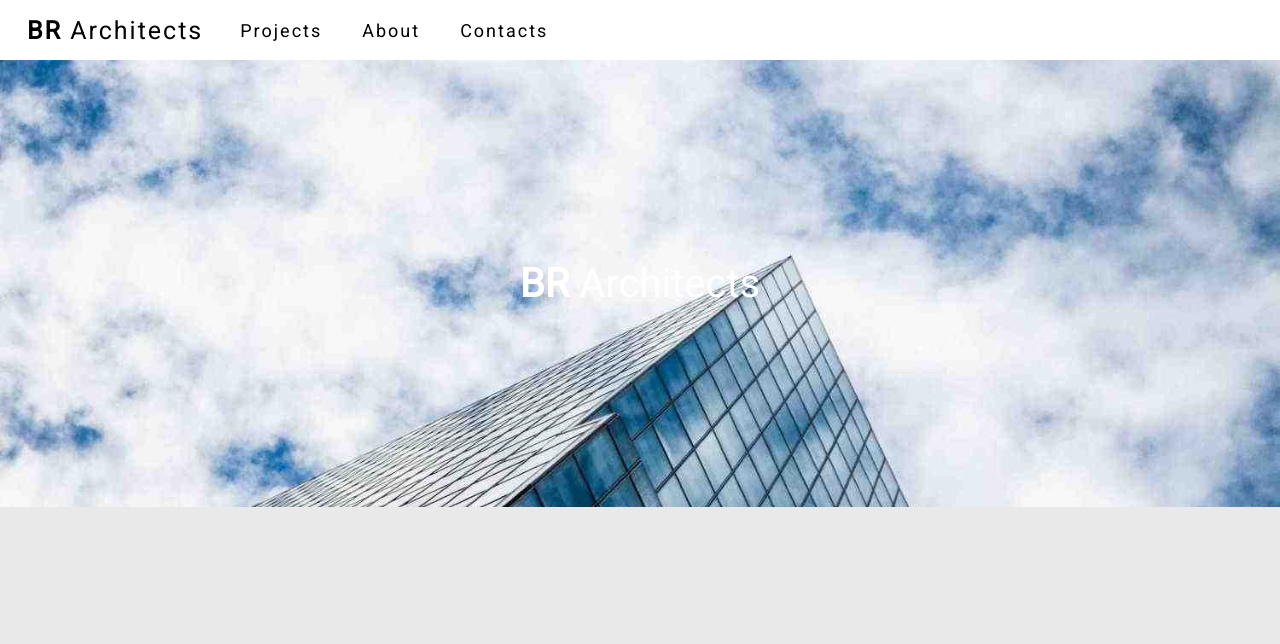
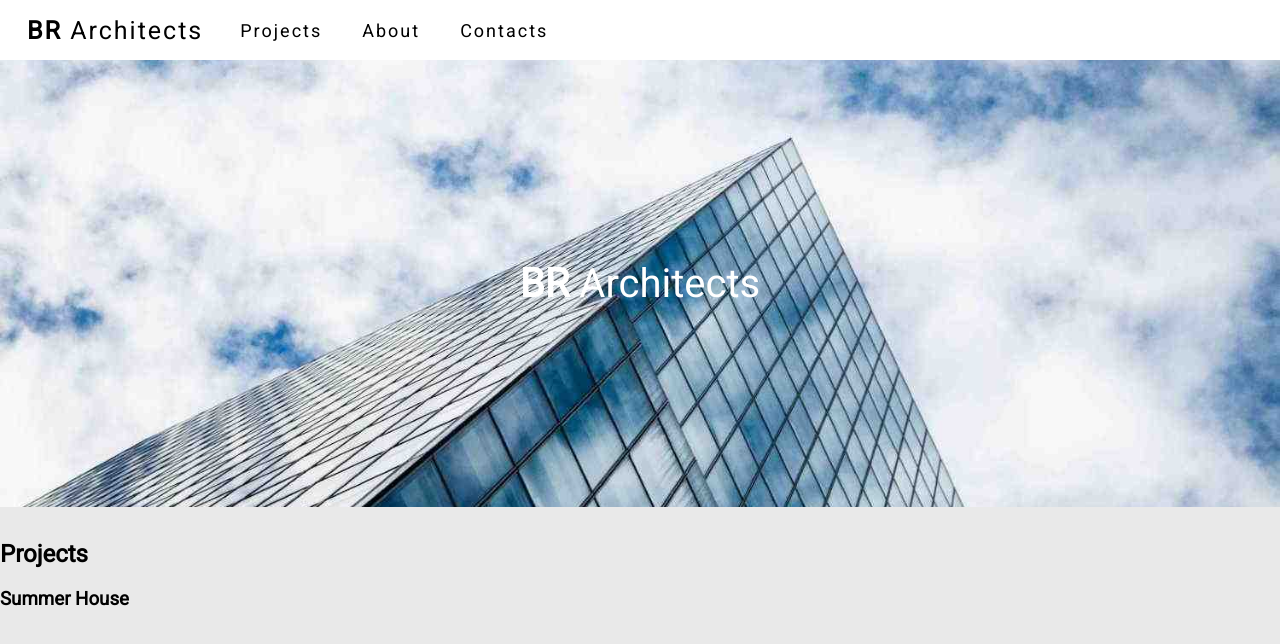
Before and after one commit to MariusCodeAcademy/type19-05_html_em_rem_practice, a plain HTML site: page practice_bg_image/index.html in a window 1280 px wide. Drawn offline with Linux system fonts and the light colour scheme.

Commit message:
Project start

```diff
--- a/practice_bg_image/index.html
+++ b/practice_bg_image/index.html
@@ -27,5 +27,19 @@
       <h1><span>BR</span> Architects</h1>
     </section>
     <!-- hero END -->
+
+    <!-- Projects START -->
+    <section class="projets">
+      <h2 class="section-title">Projects</h2>
+      <div class="hr"></div>
+      <div class="project-container">
+        <!-- Single Project -->
+        <div class="single-project pr-1">
+          <h3 class="project-title">Summer House</h3>
+        </div>
+        <!-- /Single Project -->
+      </div>
+    </section>
+    <!-- Projects END -->
   </body>
 </html>
--- a/practice_bg_image/style.css
+++ b/practice_bg_image/style.css
@@ -53,7 +53,10 @@ header {
 .hero {
   background-color: rgb(158, 158, 247);
   background-image: url('img/hero.jpg');
+  /* background-image: url('img/bee.jpg'); */
+  /* background-repeat: no-repeat; */
   background-size: cover;
+  background-position: center;
 }
 h1 {
   color: #fff;
```
Also changed, not shown: practice_bg_image/img/bee.jpg (added), 2 other files.
